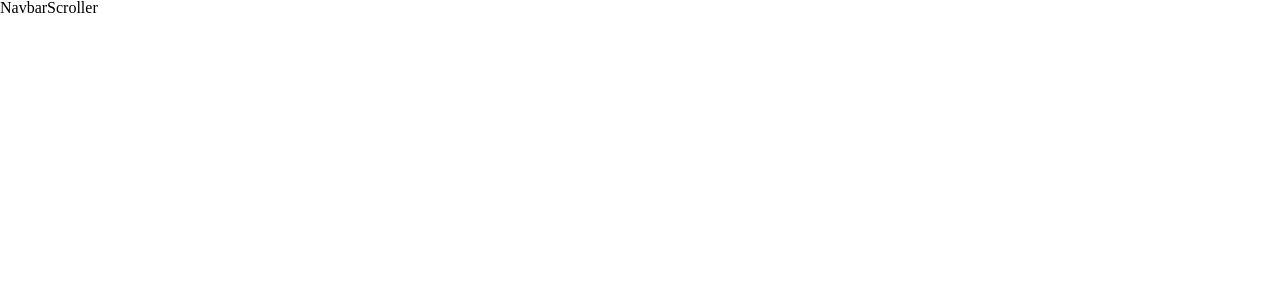
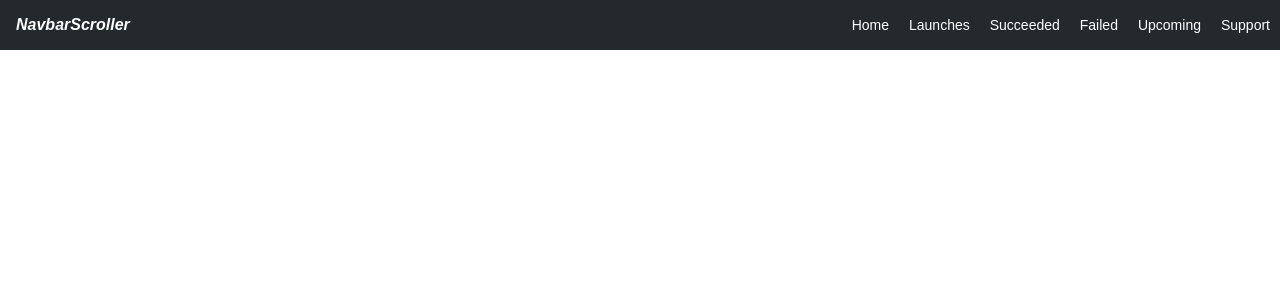
Before and after one commit to OmarMWarraich/react-navbar-typescript, a React (Create React App) app: page / in a window 1280 px wide. Shown: the top 300 px of the page. Built offline with nearby package versions, Linux system fonts and the light colour scheme.

Commit message:
nav complete

```diff
--- a/package.json
+++ b/package.json
@@ -10,10 +10,12 @@
     "@types/node": "^12.0.0",
     "@types/react": "^17.0.0",
     "@types/react-dom": "^17.0.0",
+    "@types/styled-components": "^5.1.9",
     "react": "^17.0.2",
     "react-dom": "^17.0.2",
     "react-scripts": "4.0.3",
     "reset-css": "^5.0.1",
+    "styled-components": "^5.3.0",
     "typescript": "^4.1.2",
     "web-vitals": "^1.0.1"
   },
--- a/src/components/NavbarScroller.tsx
+++ b/src/components/NavbarScroller.tsx
@@ -1,12 +1,81 @@
+import { link } from 'fs';
 import * as React from 'react';
+import styled from 'styled-components';
 
-const NavbarScroller = (props: any) => {
-    // this completely defeats the purpose of using typescript
+const Theme = {
+    colors: {
+      bg: `#fff`,
+      dark: `#24292e`,
+      light: `#EEEEEE`,
+      red: `#ff5851`,
+    },
+    fonts: {
+      body: `IBM Plex Sans, sans-serif`,
+      heading: `IBM Plex Sans, sans-serif`,
+    }
+  }
+
+  const Navbar = styled.nav`
+    background: ${Theme.colors.dark};
+    font-family: ${Theme.fonts.heading};
+    color: ${Theme.colors.light};
+    display: flex;
+    align-items: center;
+    justify-content: space-between;
+    a { color: white; text-decoration: none; }`;
+
+  const Brand = styled.a`
+    font-weight: bold;
+    font-style: italic;
+    margin-left: 1rem;
+    padding-right: 1rem;`;
+
+  const Ul = styled.ul`
+    display: flex;
+    flex-wrap: nowrap;
+    overflow-x: auto;
+    -webkit-overflow-scrolling: touch;`;
+
+  const Li = styled.li`
+    flex: 0 0 auto;
+    -webkit-box-align: center;
+    -webkit-box-pack: center;
+    -webkit-tap-highlight-color: transparent;
+    align-items: center;
+    color: #999;
+    height: 100%;
+    justify-content: center;
+    text-decoration: none;
+    -webkit-box-align: center;
+    -webkit-box-pack: center;
+    -webkit-tap-highlight-color: transparent;
+    align-items: center;
+    color: #999;
+    display: flex;
+    font-size: 14px;
+    height: 50px;
+    justify-content: center;
+    line-height: 16px;
+    margin: 0 10px ;
+    text-decoration: none;
+    white-space: nowrap;`;
+
+const NavbarScroller = (props: {
+    brand: { name: string; to: string; },
+    links: Array<{name: string, to: string }>
+}) => {
+    const { brand, links } = props;
+    const NavLinks: any = () => links.map((link: { name: string, to:
+string}) => <Li key={link.name}><a href={link.to}>{link.name}</a>
+</Li>);
     return (
-        <div>
-            <p>NavbarScroller</p>
-        </div>
+        <Navbar>
+            <Brand href={brand.to}>{brand.name}</Brand>
+            <Ul>
+            <NavLinks />
+            </Ul>
+        </Navbar>
     )
-}
+};
 
 export default NavbarScroller
```
Also changed, not shown: 1 other file (tests, documents, lock files or other folders).
